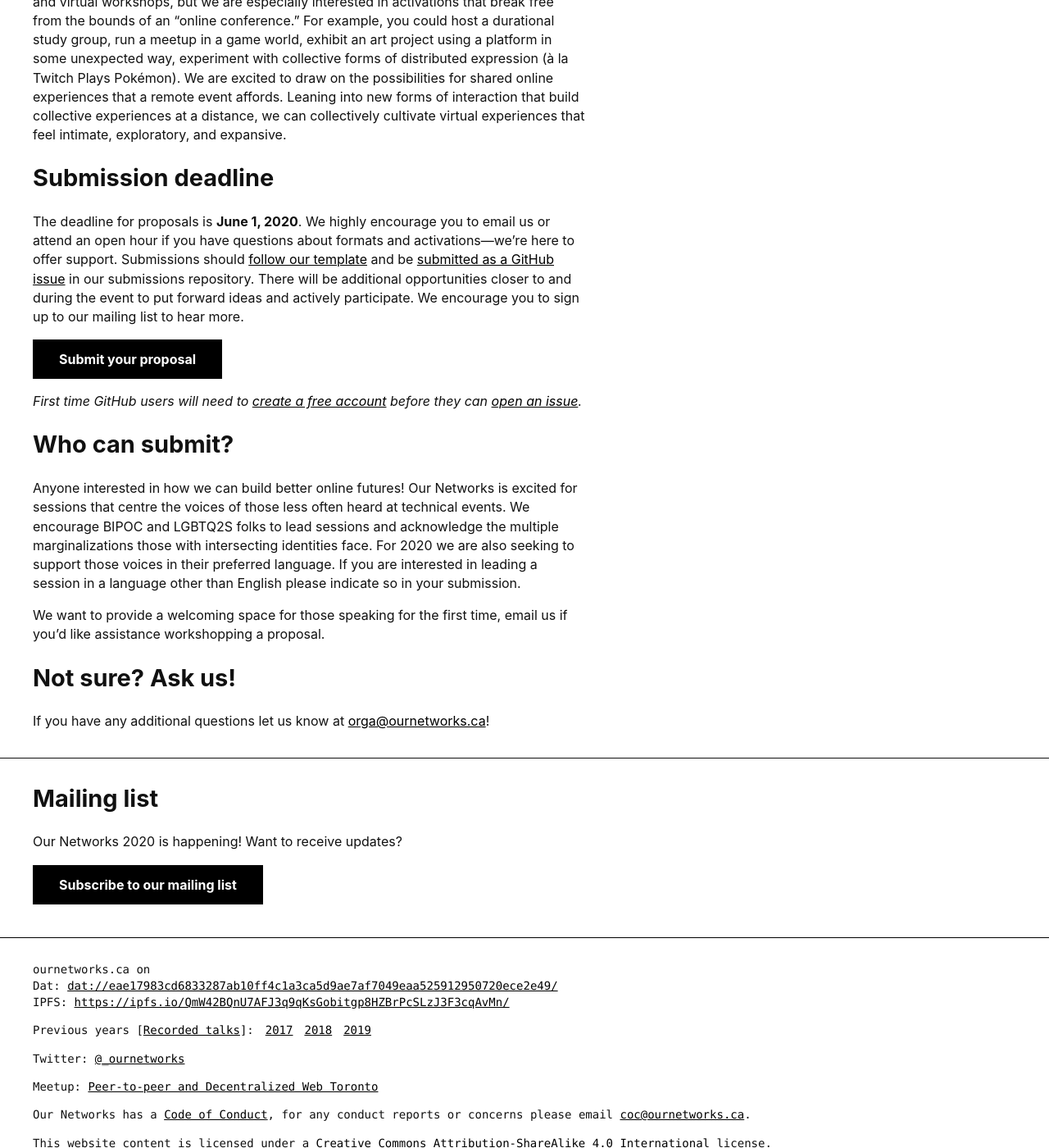
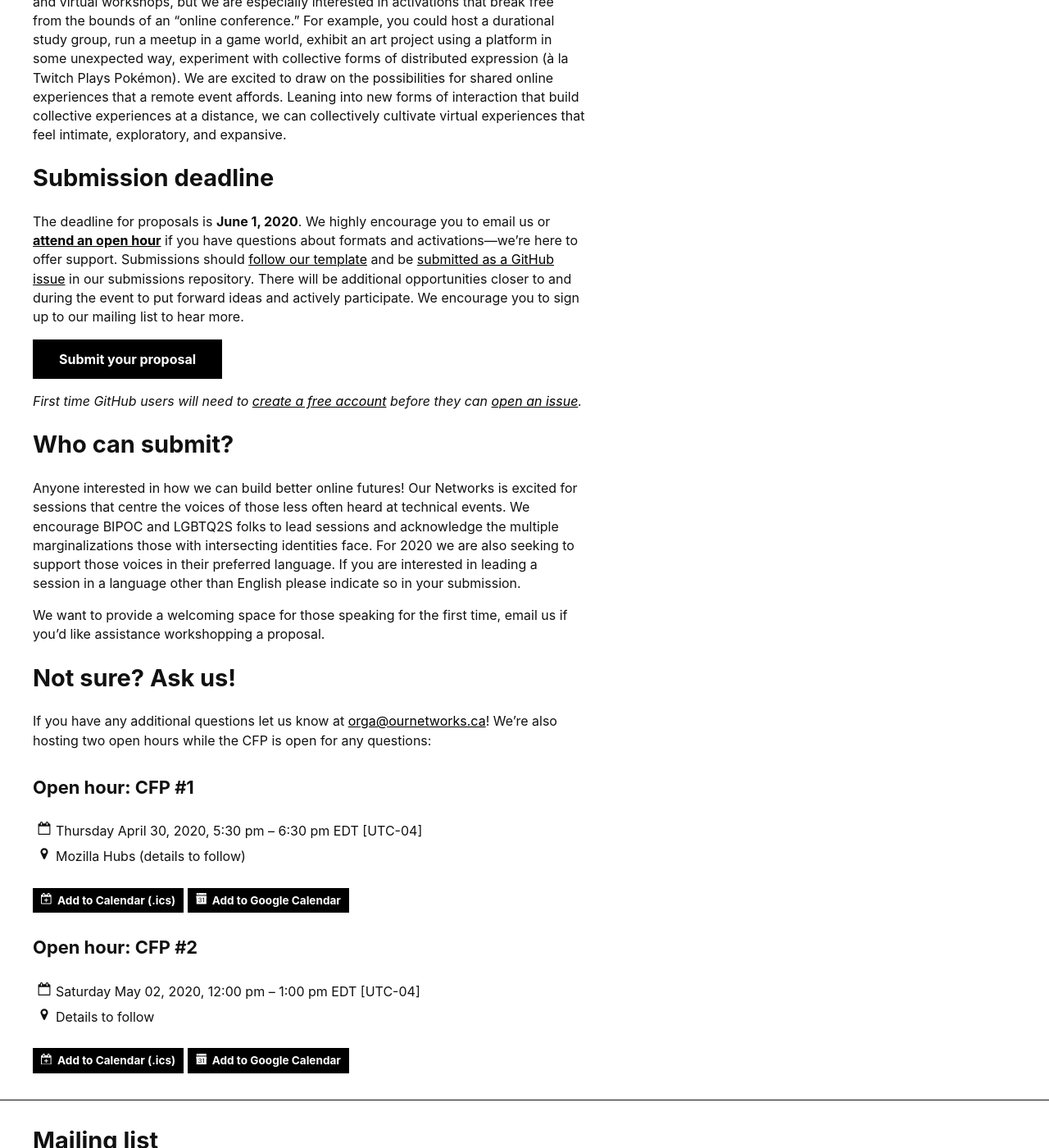
Before and after one commit to ournetworks/ournetworks.ca, a Jekyll site: the page built from index.md, in a window 1280 px wide and 1400 px high, scrolled down 897 px. Shown: the whole window at 82% size. Built offline with Jekyll 4.4.1, drawn with Linux system fonts in a browser that asks for light colours.

Commit message:
add open hours

```diff
--- a/_data/events.yml
+++ b/_data/events.yml
@@ -6,3 +6,19 @@
   startTime: '16:00'
   endTime: '17:00'
   timeZone: "EDT [UTC-04]"
+
+- title: "Open hour: CFP #1"
+  type: call
+  location: Mozilla Hubs (details to follow)
+  date: 2020-04-30
+  startTime: '17:30'
+  endTime: '18:30'
+  timeZone: "EDT [UTC-04]"
+
+- title: "Open hour: CFP #2"
+  type: call
+  location: Details to follow
+  date: 2020-05-02
+  startTime: '12:00'
+  endTime: '13:00'
+  timeZone: "EDT [UTC-04]"
--- a/index.md
+++ b/index.md
@@ -14,7 +14,7 @@ We are moving beyond an in-person event, instead inviting you all to collectivel
 
 ## Submission deadline
 
-The deadline for proposals is **June 1, 2020**. We highly encourage you to email us or attend an open hour if you have questions about formats and activations—we’re here to offer support. Submissions should [follow our template](https://raw.githubusercontent.com/ournetworks/2020-submissions/master/.github/ISSUE_TEMPLATE/submission.md) and be [submitted as a GitHub issue](https://github.com/ournetworks/2020-submissions/issues/new) in our submissions repository. There will be additional opportunities closer to and during the event to put forward ideas and actively participate. We encourage you to sign up to our mailing list to hear more.
+The deadline for proposals is **June 1, 2020**. We highly encourage you to email us or [**attend an open hour**](#not-sure-ask-us) if you have questions about formats and activations—we’re here to offer support. Submissions should [follow our template](https://raw.githubusercontent.com/ournetworks/2020-submissions/master/.github/ISSUE_TEMPLATE/submission.md) and be [submitted as a GitHub issue](https://github.com/ournetworks/2020-submissions/issues/new) in our submissions repository. There will be additional opportunities closer to and during the event to put forward ideas and actively participate. We encourage you to sign up to our mailing list to hear more.
 
 <a href="https://github.com/ournetworks/2020-submissions/issues/new?template=submission.md&title=%5BSubmission+Title%5D" class="button" target="_blank" rel="noopener">Submit your proposal</a>
 
@@ -28,4 +28,27 @@ We want to provide a welcoming space for those speaking for the first time, emai
 
 ## Not sure? Ask us!
 
-If you have any additional questions let us know at [{{ site.email }}](mailto:{{ site.email }})!
+If you have any additional questions let us know at [{{ site.email }}](mailto:{{ site.email }})!  We're also hosting two open hours while the CFP is open for any questions:
+
+<!-- Call section -->
+{% capture now_year %}{{'now' | date: '%Y'}}{% endcapture %}
+{% capture now_day %}{{'now' | date: '%j'}}{% endcapture %}
+{% assign now_day = now_day | minus: 0 %}
+
+<section class="sections">
+  <div class="container m-0 mt-2">
+    <div class="row events-grid">
+      {% for event in site.data.events %}
+        {% capture event_year %}{{event.date | date: '%Y'}}{% endcapture %}
+        {% capture event_day %}{{event.date | date: '%j'}}{% endcapture %}
+        {% assign event_day = event_day | plus: 0 %}
+
+        {% if event_year > now_year or event_day >= now_day and event_year >= now_year %}
+          <div class="six columns event">
+            {% include event.html event=event %}
+          </div>
+        {% endif %}
+      {% endfor %}
+    </div>
+  </div>
+</section>
```
